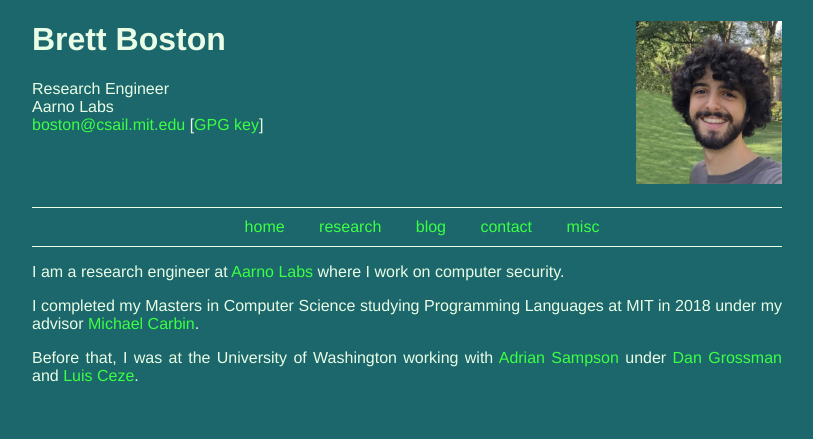
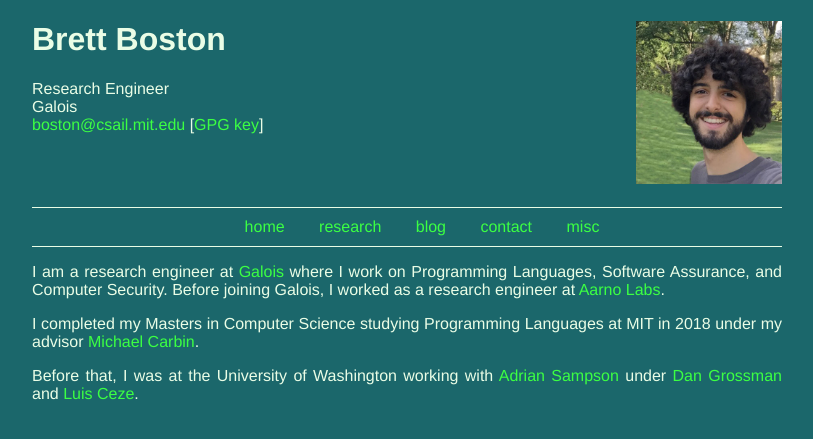
Before and after one commit to bboston7/academic-website, a Jekyll site: the page built from index.mkd, in a window 1280 px wide. Shown: the top 439 px of the page, without its empty margins (233-1046 px from the left). Built offline with Jekyll 4.4.1, drawn with Linux system fonts in a browser that asks for light colours.

Commit message:
Old website updates

```diff
--- a/_config.yml
+++ b/_config.yml
@@ -1,6 +1,6 @@
 name: Brett Boston
 email: "boston@csail.mit.edu"
-url: https://brettboston.net
+url: https://brett.boston/
 author: Brett Boston
 gpg: "https://pgp.mit.edu/pks/lookup?op=get&search=0x3B5EEFF7D9FC90810F20298B60845A5540A2F138"
 
--- a/_layouts/page.html
+++ b/_layouts/page.html
@@ -15,7 +15,7 @@
             <h1>{{ site.name }}</h1>
             <p>
                 Research Engineer <br />
-                Aarno Labs <br />
+                Galois <br />
                 <a href="mailto:{{ site.email }}">{{ site.email }}</a>
                 [<a href="{{ site.gpg }}">GPG key</a>]
             </p>
--- a/index.mkd
+++ b/index.mkd
@@ -4,8 +4,10 @@ layout: content
 title: home
 ---
 
-I am a research engineer at [Aarno Labs](http://aarno-labs.com) where I work
-on computer security.
+I am a research engineer at [Galois](https://galois.com) where I work
+on Programming Languages, Software Assurance, and Computer Security.
+Before joining Galois, I worked as a research engineer at
+[Aarno Labs](http://aarno-labs.com).
 
 I completed my Masters in Computer Science studying Programming Languages at
 MIT in 2018 under my advisor
```
